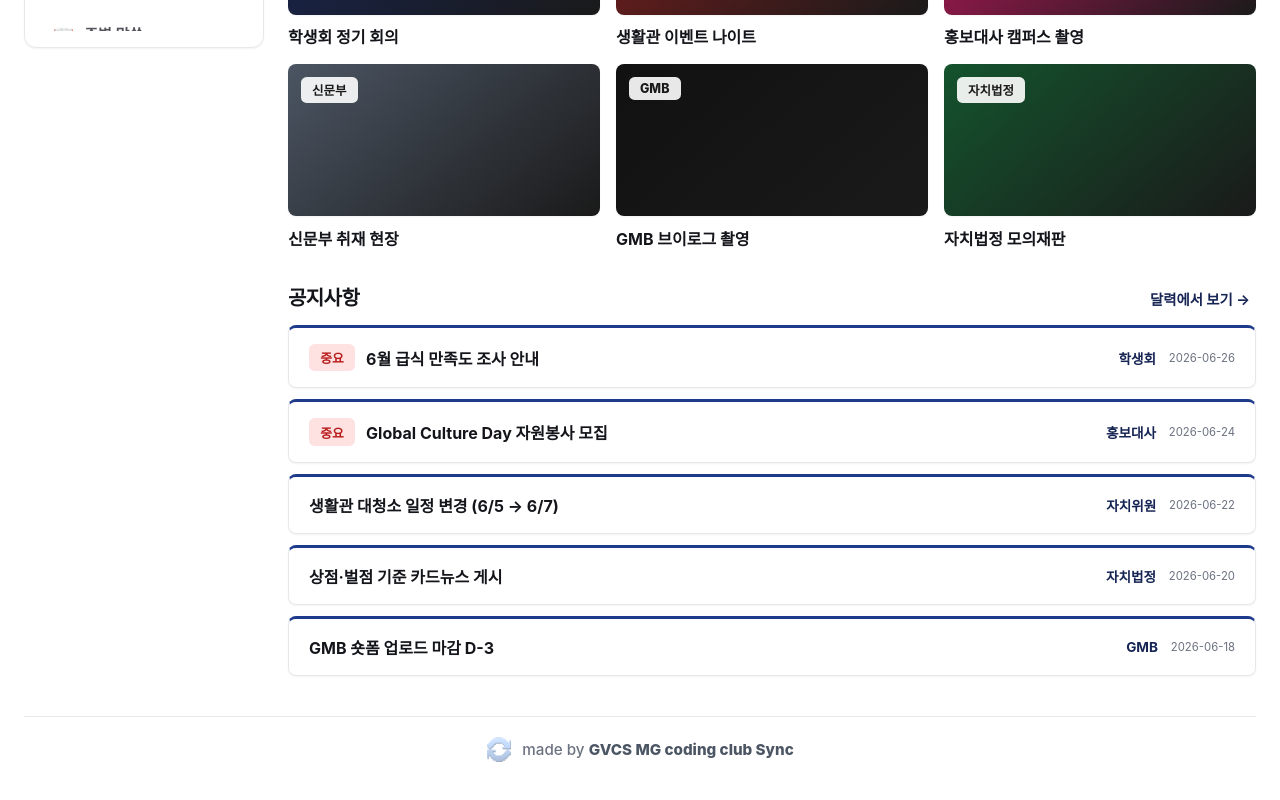
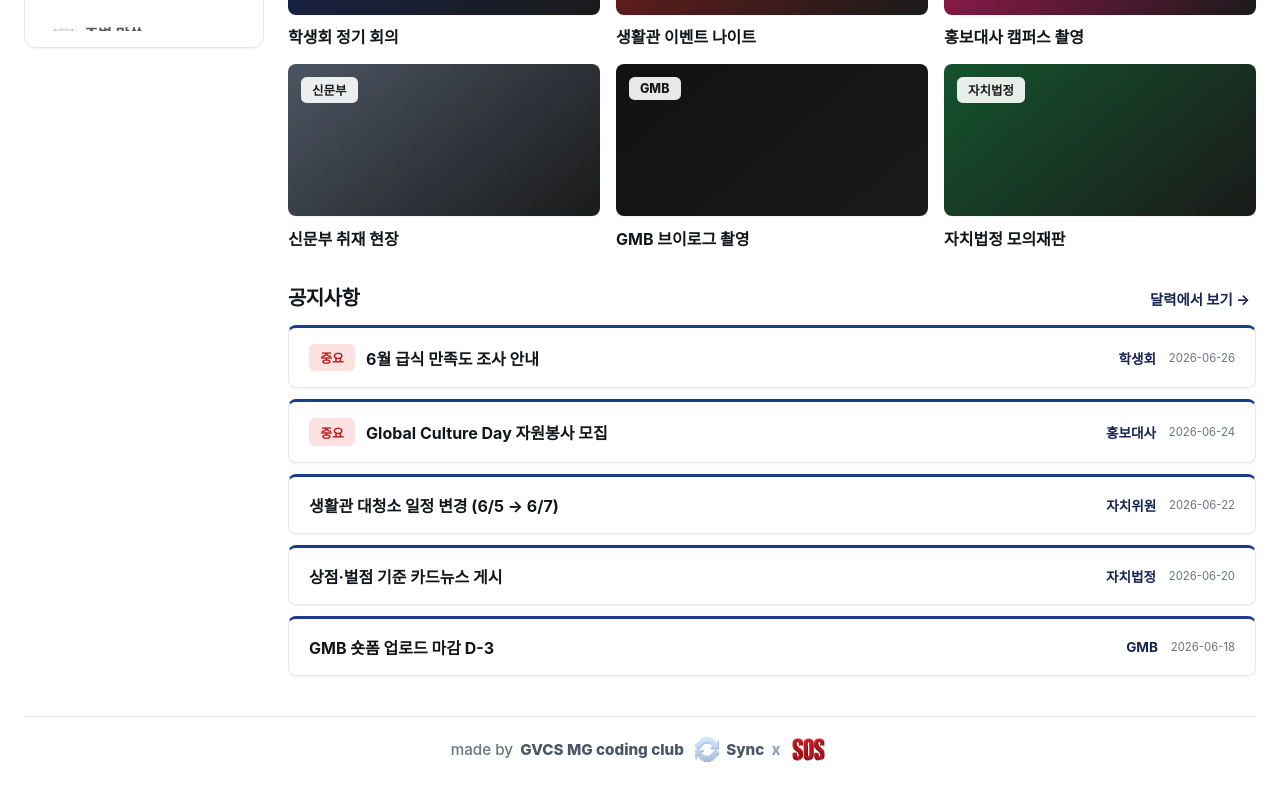
Before and after one commit to mg223080612-a11y/Dormhome, a React (Vite) app: page / in a window 1280 px wide. Shown: the part 766-1566 px from the top of the page. Built offline with nearby package versions, Linux system fonts and the light colour scheme; a web font is replaced by a local one.

Commit message:
Add SOS collaboration footer

```diff
--- a/src/components/Layout.jsx
+++ b/src/components/Layout.jsx
@@ -72,9 +72,12 @@ export default function Layout({
       </div>
 
       <footer className="site-credit">
-        <img src="/sync-mark.png" alt="" className="sync-mark" aria-hidden="true" />
-        <span>
-          made by <strong>GVCS MG coding club Sync</strong>
+        <span className="credit-prefix">made by <strong>GVCS MG coding club</strong></span>
+        <span className="credit-collab" aria-label="Sync x SOS">
+          <img src="/sync-mark.png" alt="Sync" className="sync-mark" />
+          <strong>Sync</strong>
+          <span className="credit-x">x</span>
+          <img src="/sos-mark.png" alt="SOS" className="sos-mark" />
         </span>
       </footer>
     </div>
--- a/src/styles/layout.css
+++ b/src/styles/layout.css
@@ -212,7 +212,8 @@
   display: flex;
   align-items: center;
   justify-content: center;
-  gap: 0.7rem;
+  flex-wrap: wrap;
+  gap: 0.65rem;
   max-width: 1320px;
   margin: 2.5rem auto 0;
   padding: 1.25rem 1rem;
@@ -225,6 +226,31 @@
 .site-credit strong {
   color: #4b5563;
   font-weight: 800;
+}
+
+.credit-prefix,
+.credit-collab {
+  display: inline-flex;
+  align-items: center;
+  gap: 0.45rem;
+}
+
+.credit-collab strong {
+  color: #4b5563;
+}
+
+.credit-x {
+  color: #9ca3af;
+  font-weight: 800;
+  font-size: 0.95rem;
+  line-height: 1;
+}
+
+.sos-mark {
+  width: 2.6rem;
+  height: 1.45rem;
+  object-fit: contain;
+  flex: 0 0 auto;
 }
 
 .sync-mark {
```
Also changed, not shown: public/sos-mark.png (added).
